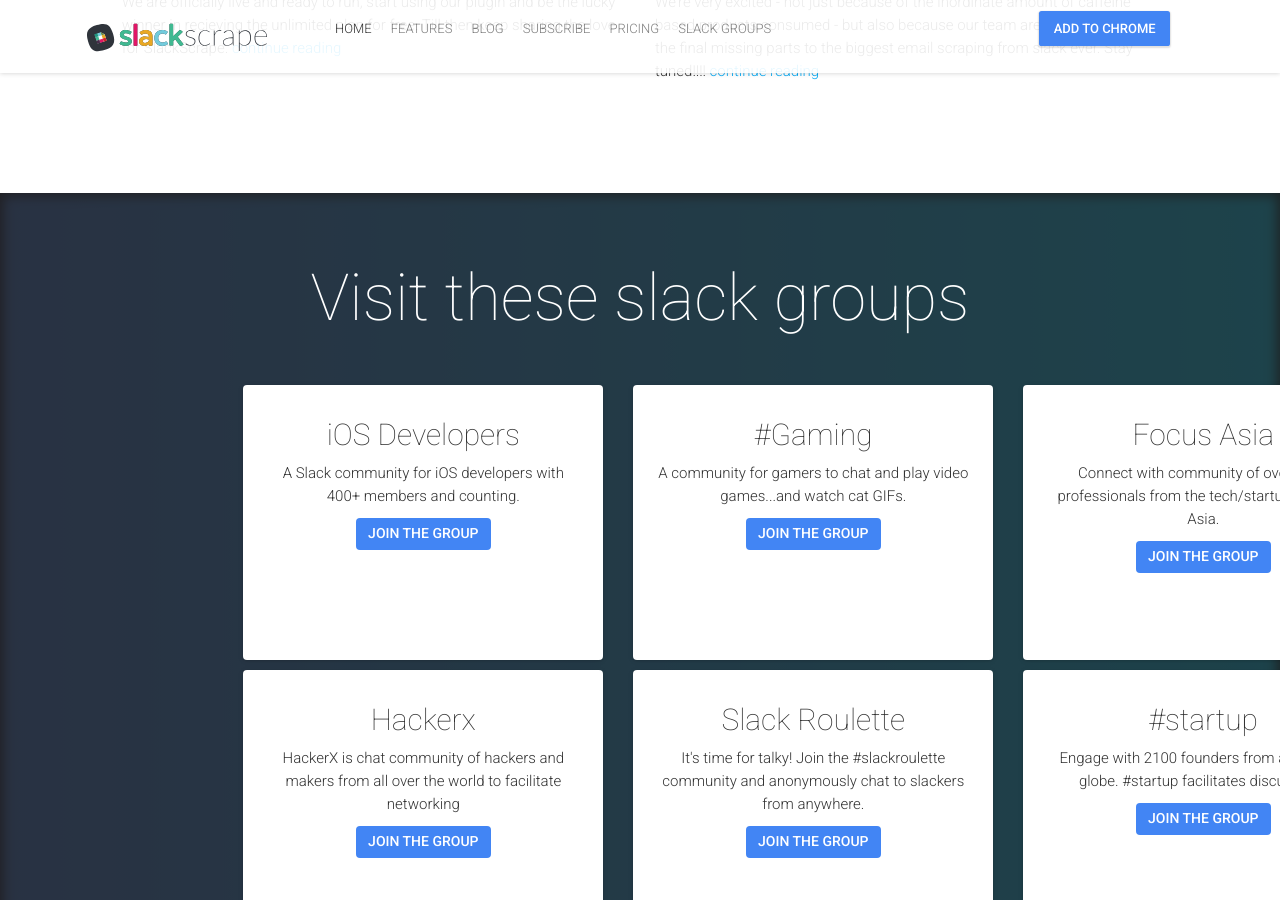
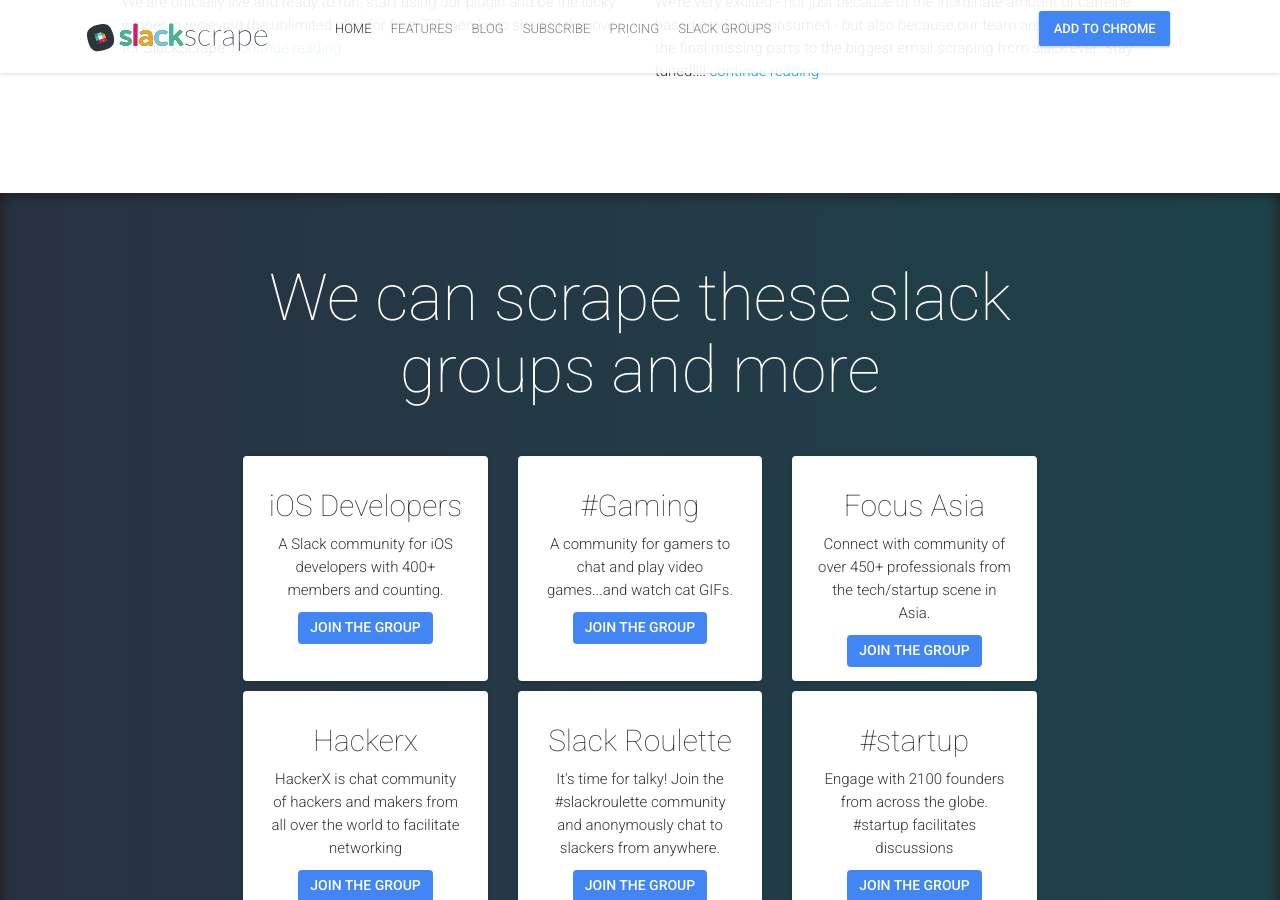
Before and after one commit to slackscrape/slackscrape.github.io, a Jekyll site: the page built from index.html, in a window 1280 px wide and 900 px high, scrolled down 2037 px. Built offline with Jekyll 4.4.1, drawn with Linux system fonts in a browser that asks for light colours; nearby versions of some CDN libraries; comment, search, counter and statistics services are not loaded.

Commit message:
Changing the style of slack groups

```diff
--- a/_config.yml
+++ b/_config.yml
@@ -68,17 +68,6 @@
 # Blog Block
 latestNewsTitle: "Blog"
 
-# Venue Block
-# venueBlockTitle: "How it works"
-# venueTitle: "Install the extension"
-# venueFeatures: ["Login using a browser window", "Scan Top 100 mails.", "Export CSV file or copy contacts to your clipboard."]
-
-# Subscribe Block
-subscribeImage: "subscribe.jpg"
-subscribeTitle: "Join our affiliate program"
-subscribeAction: "https:////slackscrape.us14.list-manage.com/subscribe/post?u=2b5ad2f387fd311c8881b5c68&amp;id=f52289a81a"
-subscribeInfo: "Earn 20% lifetime reward for referring customers. Your unique referral link will be sent in 12 hrs."
-
 # Tickets Block
 ticketsTitle: "Pricing"
 ticketsInfo: "Your potential customers are out there and we help you reach them real quick, buy the Ultimate if you want scale real quick."
--- a/_includes/subscribe.html
+++ b/_includes/subscribe.html
@@ -5,23 +5,18 @@
     <div class="content-wrapper">
 
         <div class="col-lg-8 col-lg-offset-2 animated hiding" data-animation="fadeInUp" data-delay="0">
-            <h3>Visit these slack groups</h3>
+            <h3>We can scrape these slack groups and more</h3>
 
-<div class="container">
-    <div class="row">
-        {% for group in site.data.slack_group %}
-        <div class="col-md-4 col-xs-6">
-            <div class="card" style="height:275px">
-                <div class="card-block">
-                    <h5 class="card-title" style="color: #333">{{ group.name }}</h5>
+{% for group in site.data.slack_group %}
+
+<div class="col-md-4">
+<div class="card card-block" style="height:225px">
+  <h5 class="card-title" style="color: #333">{{ group.name }}</h5>
                     <p class="card-text" style="color: #333">{{ group.desc }}</p>
                     <a href="{{ group.link }}" target="_blank" class="btn btn-primary">Join the group</a>
-                </div>
-            </div>
-        </div>
-        {% endfor %}
-    </div>
 </div>
+</div>
+{% endfor %}
 
 
         </div>
```
